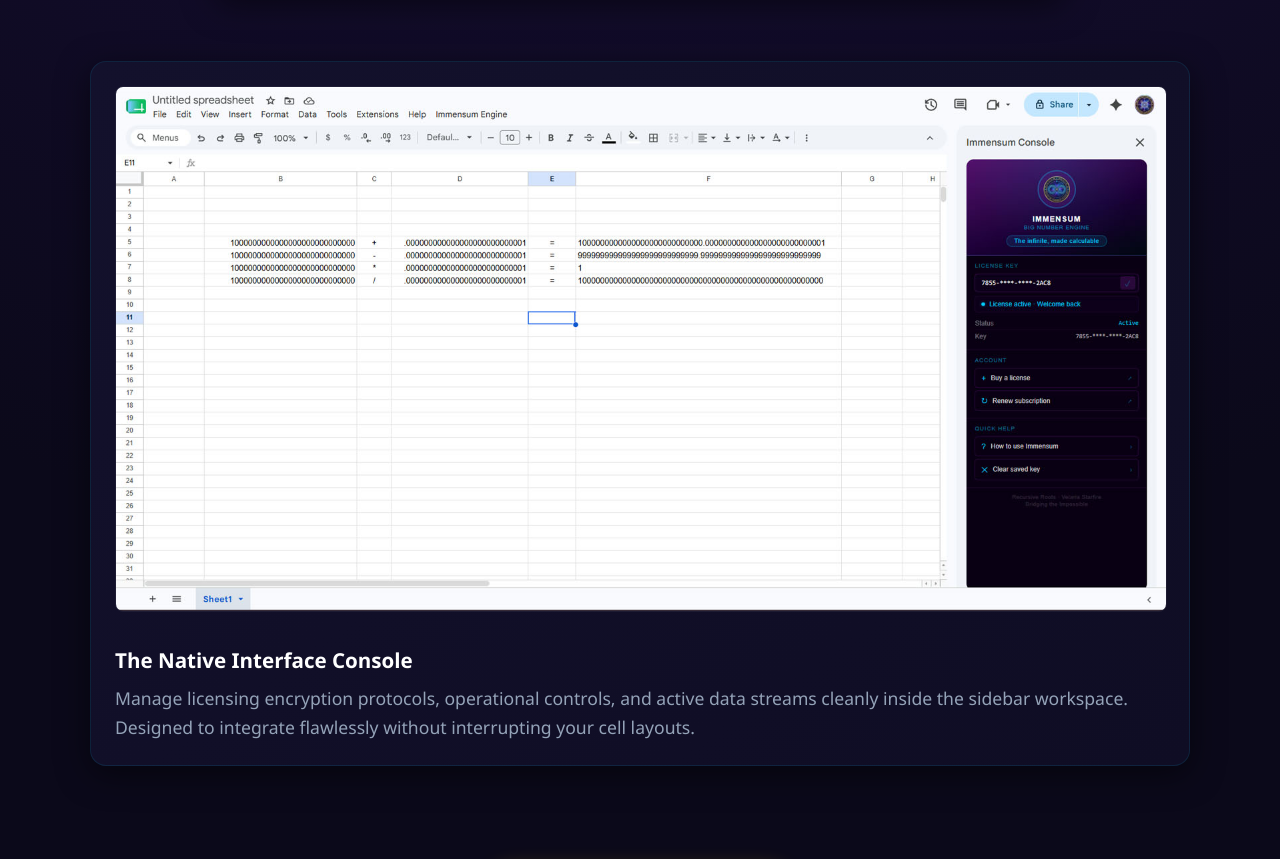
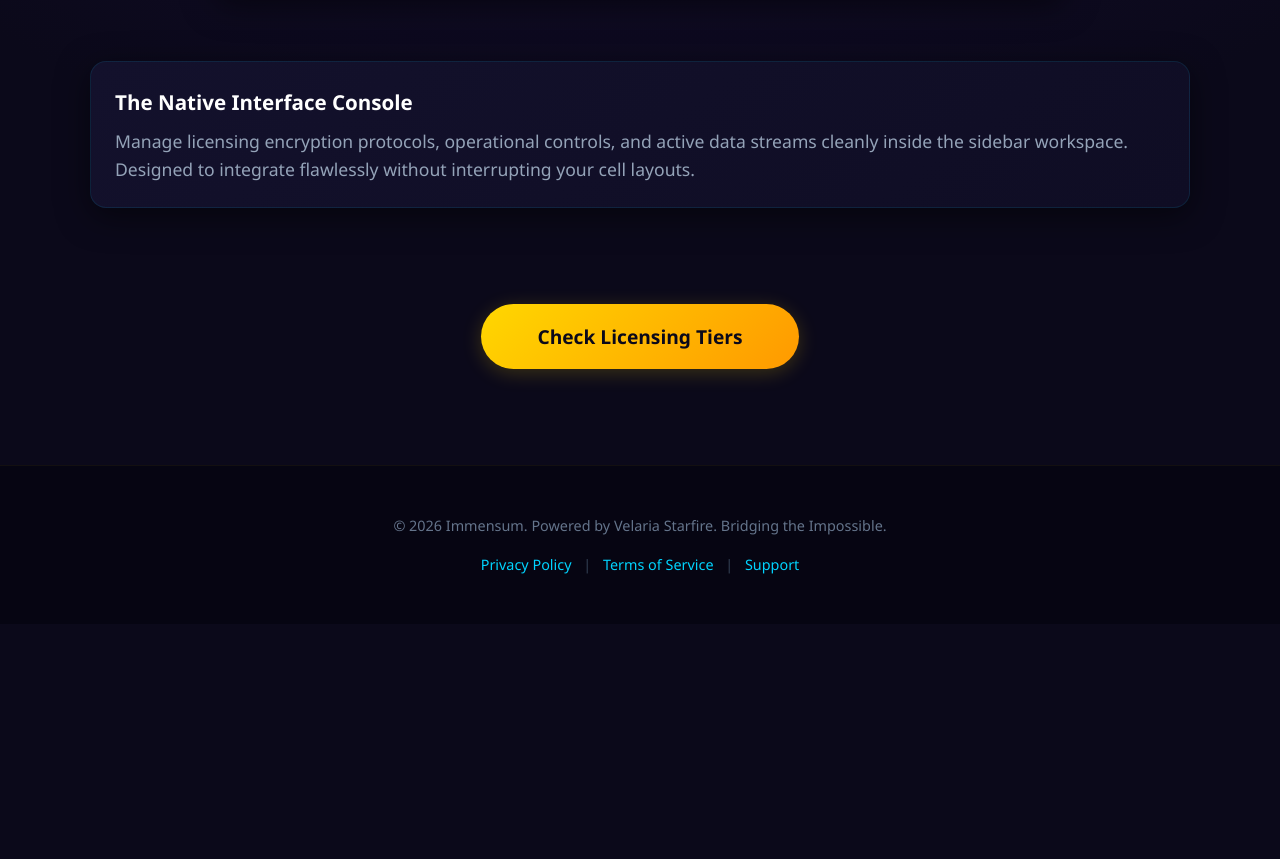
Before and after one commit to velariastarfire/Immensum, a plain HTML site: page sheets-module.html in a window 1280 px wide. Shown: the part 1029-1888 px from the top of the page. After the commit the page ends 1653 px from the top, so only its background shows below. Drawn offline with Linux system fonts and the light colour scheme.

Commit message:
Update sheets-module.html

```diff
--- a/sheets-module.html
+++ b/sheets-module.html
@@ -95,7 +95,6 @@
         <!-- 📸 SCREENSHOT & VISUAL GALLERY -->
         <section class="gallery-grid">
             <div class="screenshot-card">
-                <img src="Assets/ScreenShotSafe.jpg" alt="🧮 Immensum Console inside Google Sheets">
                 <div class="screenshot-caption">
                     <h3 style="color: #fff; margin-bottom: 0.5rem;">The Native Interface Console</h3>
                     <p>Manage licensing encryption protocols, operational controls, and active data streams cleanly inside the sidebar workspace. Designed to integrate flawlessly without interrupting your cell layouts.</p>
```
